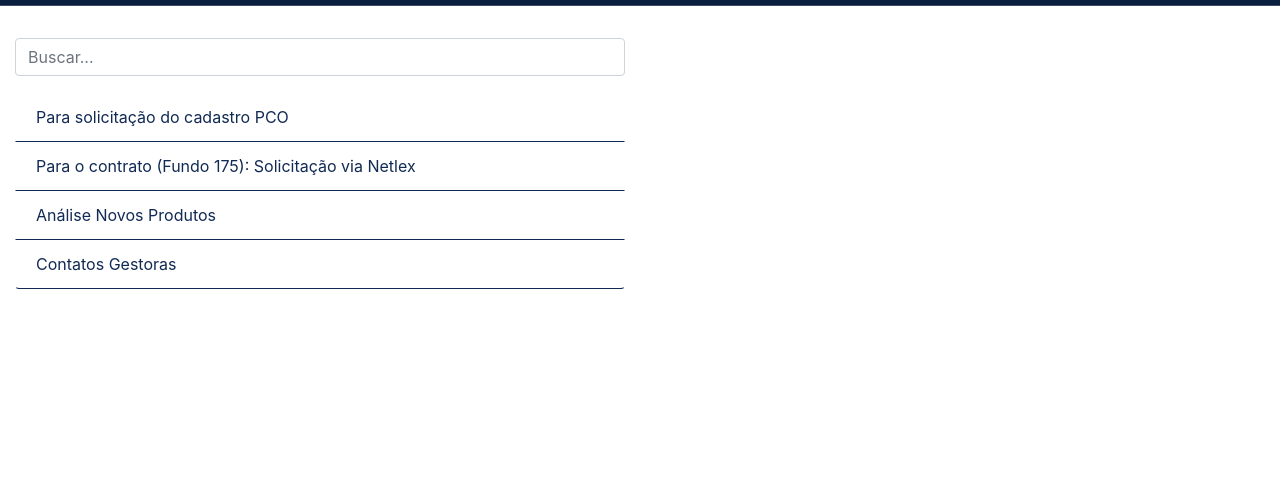
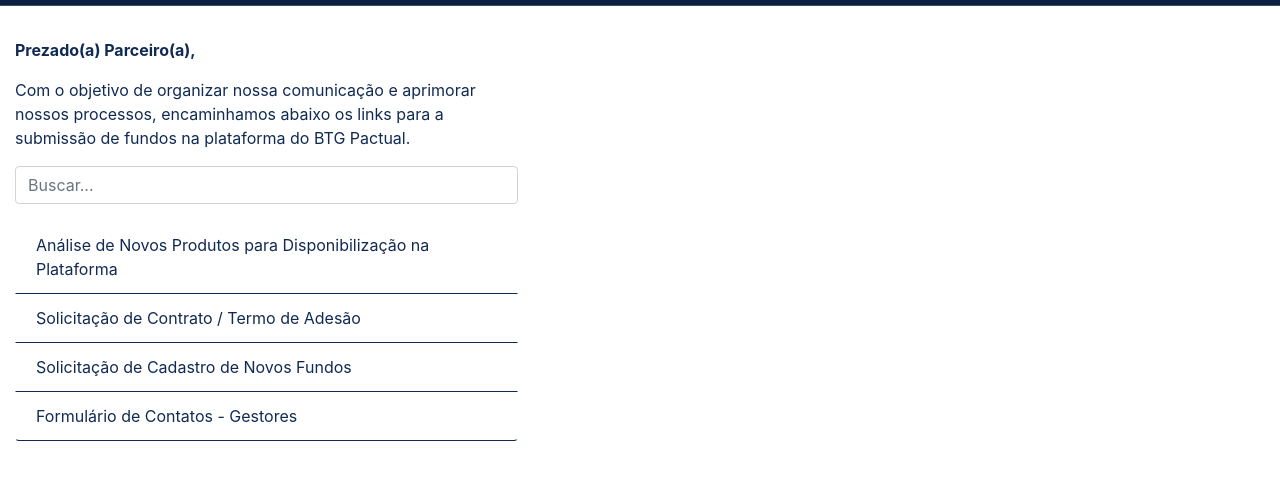
Before and after one commit to btg-pactual/btg-funds-pages, a plain HTML site: page index.html in a window 1280 px wide. Shown: the part 79-558 px from the top of the page. Drawn offline with Linux system fonts and the light colour scheme.

Commit message:
Update index.html

```diff
--- a/index.html
+++ b/index.html
@@ -1,9 +1,9 @@
-<!DOCTYPE html>
-<html lang="pt" title="BTG Pactual">
-<head>
+<html lang="pt" title="BTG Pactual"><head>
     <meta charset="UTF-8">
     <meta name="viewport" content="width=device-width, initial-scale=1.0">
     <meta http-equiv="X-UA-Compatible" content="ie=edge">
+    <meta name="robots" content="noindex">
+    <meta name="googlebot" content="noindex">
     <title>BTG Pactual - Funds Administration Services</title>
     <link rel="icon" type="image/x-icon" href="img/favicon.png">
     <link rel="stylesheet" href="css/bootstrap.min.css">
@@ -22,20 +22,17 @@
     <div class="container-fluid">
         <div class="row">
 
-            <div class="col-md-6 list-container">
-				<input id="busca" type="text" class="form-control mb-3" placeholder="Buscar..." />
+            <div class="col-md-5 list-container">
+    <p><b>Prezado(a) Parceiro(a),</b></p>
+    <p>Com o objetivo de organizar nossa comunicação e aprimorar nossos processos, encaminhamos abaixo os links para a submissão de fundos na plataforma do BTG Pactual.</p>
+				<input id="busca" type="text" class="form-control mb-3" placeholder="Buscar...">
 				<div id="nenhumResultado" class="resultados">Nenhum item encontrado...</div>
 
                 <ul class="list-group">
-                    <li class="list-group-item"><a target="conteudo" href="https://app.pipefy.com/public/form/5jh_czhw">Para solicitação do cadastro PCO</a></li>
-                    <li class="list-group-item"><a target="_blank" href="https://btgpactual-fundspco.netlex.com.br/nl-app/dashboard/home">Para o contrato (Fundo 175): Solicitação via Netlex</a></li>
-					<li class="list-group-item"><a target="conteudo" href="https://app.pipefy.com/public/form/iMTG3iV6">Análise Novos Produtos</a></li>
-					<li class="list-group-item"><a target="_blank" href="https://forms.office.com/r/PYp6U4HUas">Contatos Gestoras</a></li>
-					<!--
-					<li class="list-group-item"><a target="conteudo" href="https://app.pipefy.com/public/form/xxxxx">Para solicitação do cadastro XXXXXX</a></li>
-                    <li class="list-group-item"><a target="_blank" href="about:blank">Cadastro de isenção de cotista</a></li>
-                    <li class="list-group-item"><a target="_blank" href="about:blank">Atualização de contatos das assets e e-mail para atualização do material mensal</a></li>
-					-->
+                    <li class="list-group-item"><a target="conteudo" href="https://app.pipefy.com/public/form/iMTG3iV6">Análise de Novos Produtos para Disponibilização na Plataforma</a></li>
+                    <li class="list-group-item"><a target="_blank" href="https://btgpactual-fundspco.netlex.com.br/nl-app/dashboard/home">Solicitação de Contrato / Termo de Adesão</a></li>
+                    <li class="list-group-item"><a target="conteudo" href="https://app.pipefy.com/public/form/5jh_czhw">Solicitação de Cadastro de Novos Fundos</a></li>
+					<li class="list-group-item"><a target="_blank" href="https://forms.office.com/r/PYp6U4HUas">Formulário de Contatos - Gestores</a></li>
                 </ul>
 
                 <div id="externalModal" class="modal">
@@ -50,7 +47,7 @@
 
             </div>
 
-            <div class="col-md-6 p-0">
+            <div class="col-md-7 p-0">
                 <iframe name="conteudo"></iframe>
             </div>
 
@@ -58,5 +55,7 @@
     </div>
 	<script src="js/jquery-3.6.0.min.js"></script>
     <script src="js/script.js"></script>
+
+
 </body>
 </html>
```
